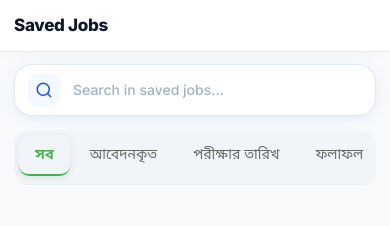
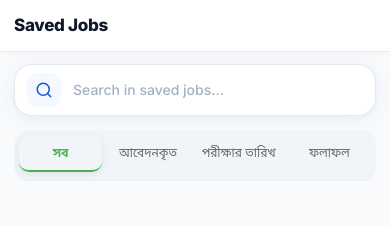
Before and after one commit to rudrodeb029/Job-Circular, a React (Vite) app: page /saved in a window 390 px wide. Shown: the top 226 px of the page. Built offline with nearby package versions, Linux system fonts and the light colour scheme; no server answers.

Commit message:
Optimize tab padding and font-size to fit 4 tabs cleanly on mobile screen without cutoff

```diff
--- a/src/components/TabBar.jsx
+++ b/src/components/TabBar.jsx
@@ -9,7 +9,7 @@ const TabBar = ({ tabs, activeTab, onTabChange }) => {
           className={`tab ${activeTab === tab.id ? 'active' : ''}`}
           onClick={() => onTabChange(tab.id)}
           style={{
-            padding: '8px 16px',
+            padding: '8px 8px',
             background: 'none',
             border: 'none',
             borderBottom: activeTab === tab.id ? '2px solid #4CAF50' : '2px solid transparent',
@@ -17,7 +17,9 @@ const TabBar = ({ tabs, activeTab, onTabChange }) => {
             fontWeight: activeTab === tab.id ? 'bold' : 'normal',
             whiteSpace: 'nowrap',
             cursor: 'pointer',
-            fontSize: '14px'
+            fontSize: '12px',
+            flex: 1,
+            textAlign: 'center'
           }}
         >
           {tab.label}
```
